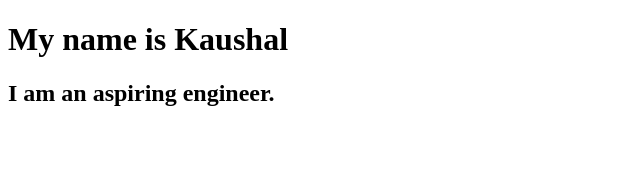
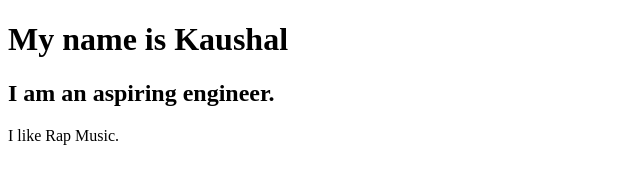
Before and after one commit to ikaushalvir/kaushal-portfolio, a plain HTML site: page index.html in a window 1280 px wide. Shown: the whole page, without its empty margins (0-640 px from the left). Drawn offline with Linux system fonts and the light colour scheme.

Commit message:
update music taste index.html

```diff
--- a/index.html
+++ b/index.html
@@ -7,6 +7,7 @@
   <body>
     <h1>My name is Kaushal</h1>
     <h2>I am an aspiring engineer.</h2>
+    <p> I like Rap Music.</p>
 
 
   </body>
```
